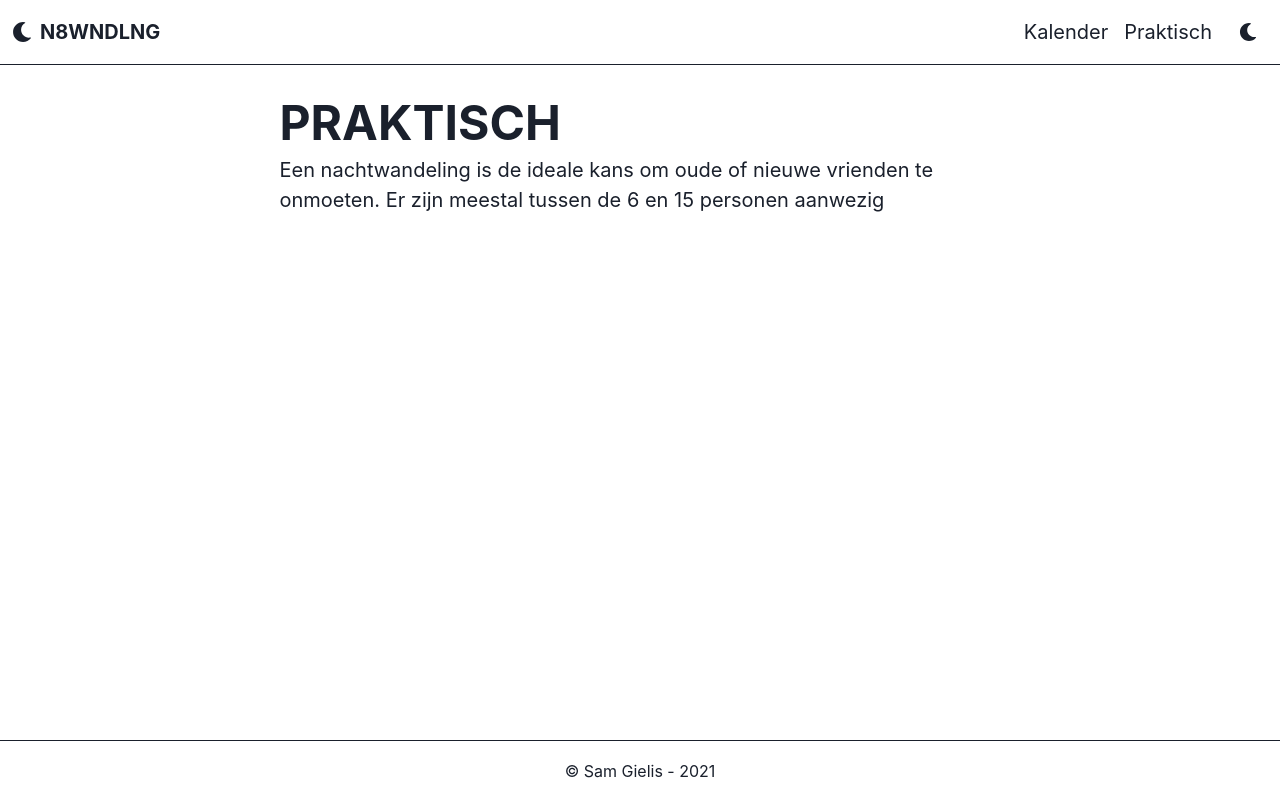
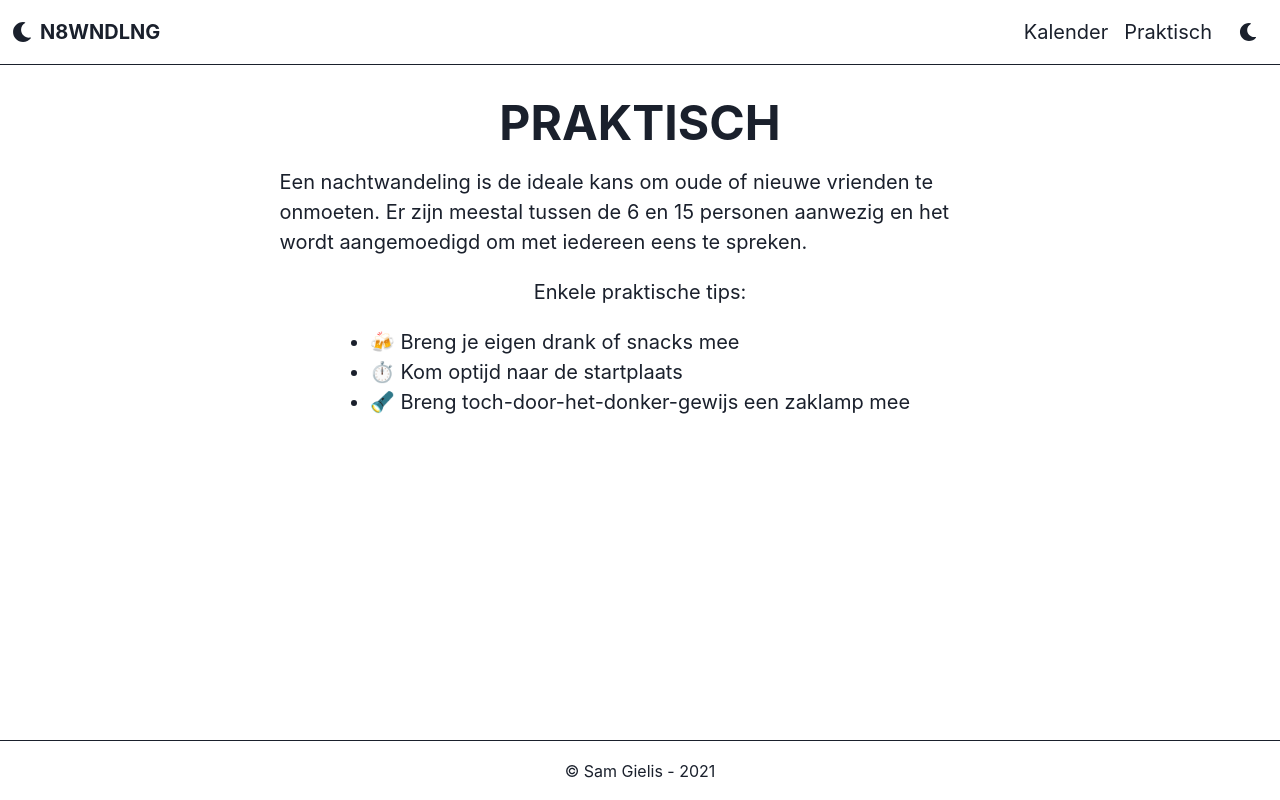
Before and after one commit to samgielis/nachtwandeling, a React (Create React App) app: page /praktisch in a window 1280 px wide. Built offline with nearby package versions, Linux system fonts and the light colour scheme.

Commit message:
Add practical info
Signed-off-by: Sam Gielis <sam.gielis@trustedfamily.net>

```diff
--- a/src/screens/Practical.tsx
+++ b/src/screens/Practical.tsx
@@ -1,13 +1,20 @@
-import { Heading, Stack, Text } from "@chakra-ui/layout"
-import { Image } from "@chakra-ui/react"
+import { Heading, ListItem, VStack, Text, UnorderedList } from "@chakra-ui/layout"
 
 export const Practical = () => {
-    return <Stack>
+    return <VStack spacing={5}>
         <Heading as="h1" size="2xl" textTransform="uppercase">
             Praktisch
         </Heading>
         <Text>
-            Een nachtwandeling is de ideale kans om oude of nieuwe vrienden te onmoeten. Er zijn meestal tussen de 6 en 15 personen aanwezig
+            Een nachtwandeling is de ideale kans om oude of nieuwe vrienden te onmoeten. Er zijn meestal tussen de 6 en 15 personen aanwezig en het wordt aangemoedigd om met iedereen eens te spreken.
         </Text>
-    </Stack>
+        <Text>
+            Enkele praktische tips:
+        </Text>
+            <UnorderedList>
+                <ListItem>🍻 Breng je eigen drank of snacks mee</ListItem>
+                <ListItem>⏱️ Kom optijd naar de startplaats</ListItem>
+                <ListItem>🔦 Breng toch-door-het-donker-gewijs een zaklamp mee</ListItem>
+            </UnorderedList>
+    </VStack>
 }
```
